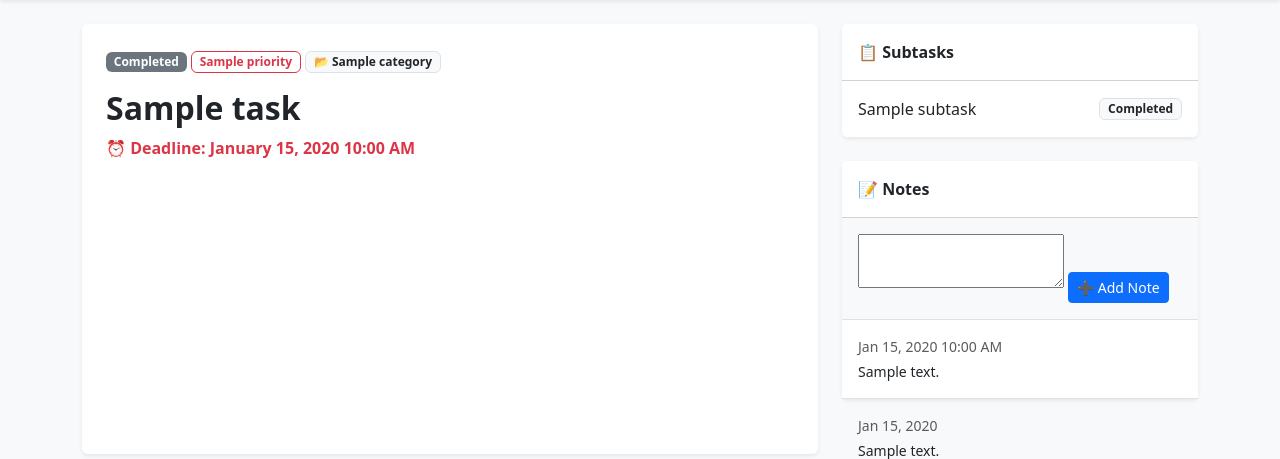
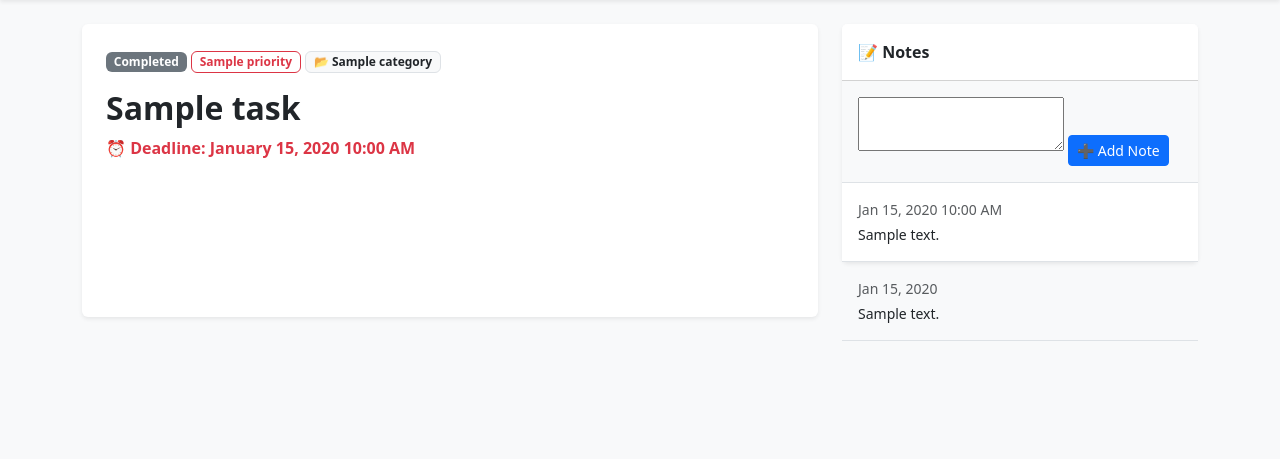
Before and after one commit to lance-cyph/Hangarin, a Django app: template tasks/templates/tasks/task_detail.html in a window 1280 px wide. Shown: the part 56-515 px from the top of the page. Run offline with Django 3.2, Linux system fonts and the light colour scheme; the template is opened without the code that fills it: most values are stand-ins (such as "Sample title", 1, 10 or a date in 2020); form fields are guessed from the names that the template uses.

Commit message:
Removed subtask

```diff
--- a/tasks/templates/tasks/task_detail.html
+++ b/tasks/templates/tasks/task_detail.html
@@ -42,23 +42,6 @@
 
             <!-- Right Column: Subtasks and Notes -->
             <div class="col-lg-4">
-                <!-- Subtasks List -->
-                <div class="card shadow-sm border-0 mb-4">
-                    <div class="card-header bg-white fw-bold py-3">
-                        📋 Subtasks
-                    </div>
-                    <ul class="list-group list-group-flush">
-                        {% for subtask in subtasks %}
-                        <li class="list-group-item d-flex justify-content-between align-items-center p-3">
-                            {{ subtask.title }}
-                            <span class="badge bg-light text-dark border">{{ subtask.status }}</span>
-                        </li>
-                        {% empty %}
-                        <li class="list-group-item text-muted p-3">No subtasks assigned.</li>
-                        {% endfor %}
-                    </ul>
-                </div>
-
                 <!-- Notes List -->
                 <div class="card shadow-sm border-0">
                     <div class="card-header bg-white fw-bold py-3">
```
